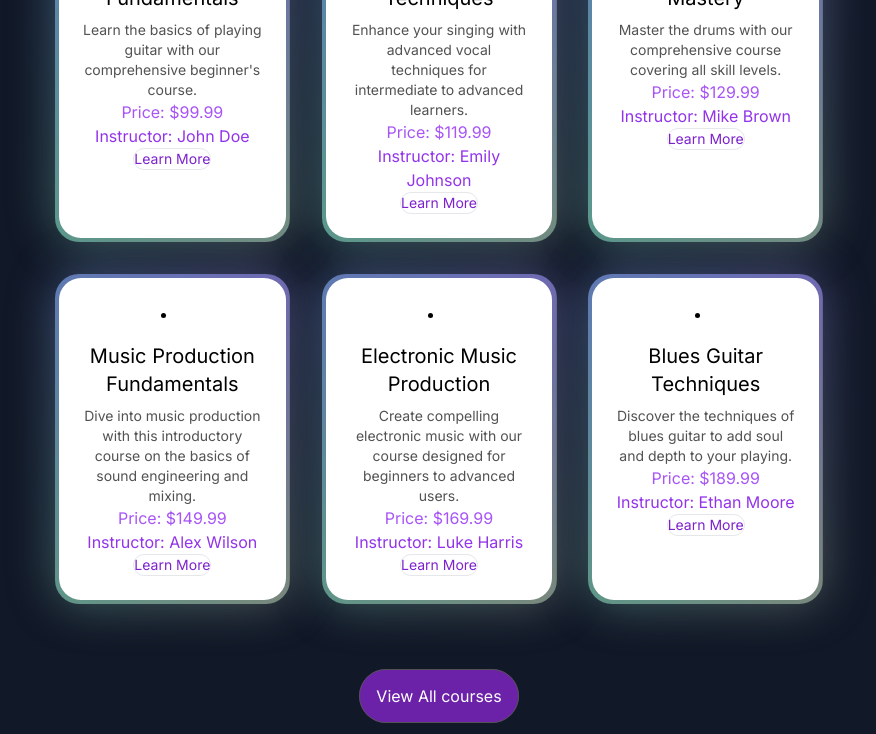
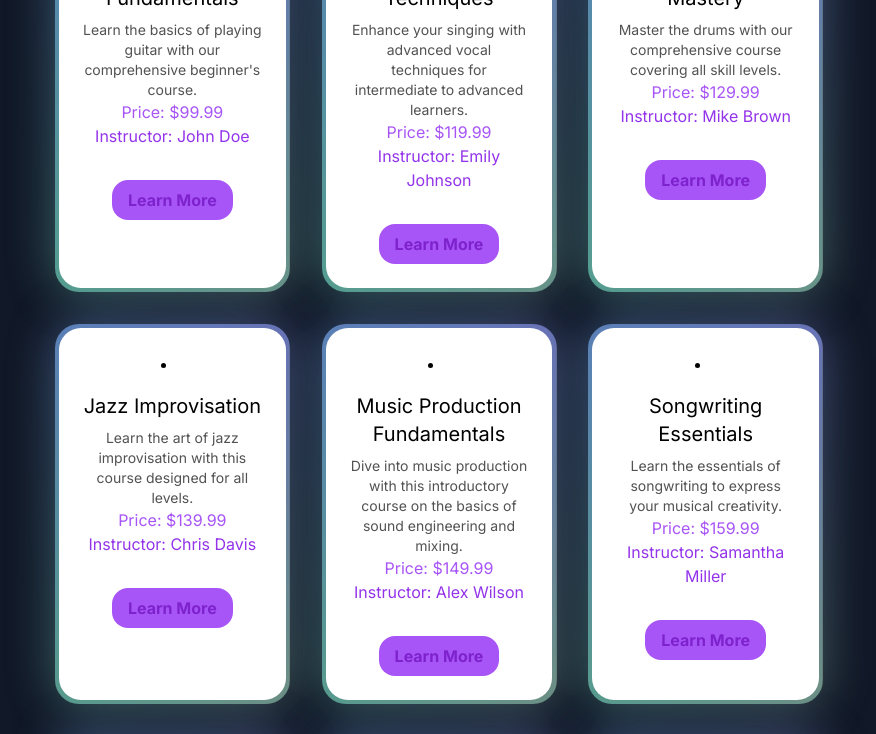
Before and after one commit to DhruvInnovator/musical-website, a Next.js app: page / in a window 1280 px wide. Shown: the part 1120-1854 px from the top of the page, without its empty margins (201-1077 px from the left). Built offline with nearby package versions, Linux system fonts and the light colour scheme.

Commit message:
button update

```diff
--- a/src/components/HeroSection.tsx
+++ b/src/components/HeroSection.tsx
@@ -9,8 +9,7 @@ export default function herosection() {
         <div className='h-auto md:h-[40rem] w-full rounded-md flex flex-col items-center justify-center relative overflow-hidden mx-auto py-10 md:py-0' >
         <Spotlight
         className="-top-40 left-0 md:left-60 md:-top-20"
-        fill="purple"
-      />
+        fill="purple"/>
             <div className='p-4 relative z-10 w-full text-center'>
                 <h1 className='text-white mt-20 md:mt-0 text-4xl md:text-7xl font-bold bg-clip-text text-transparent bg-gradient-to-b from-neutral-50 to-neutral-400'>Master The Art Of Music</h1>
                 <p className='mt-8 font-normal text-base md:text-lg text-neutral-300 max-w-lg mx-auto'>Dive into our comprehensive music courses and transform your musical journey today. Whether you are a beginner or looking to refine your skills, join us to unlock your true potential.</p>
--- a/src/components/ui/FeaturedCourses.tsx
+++ b/src/components/ui/FeaturedCourses.tsx
@@ -40,14 +40,14 @@ function FeaturedCourses() {
                 <BackgroundGradient className="flex flex-col rounded-[22px] bg-white dark:bg-zinc-900 overflow-hidden h-full max-w-sm">
                   <div className="p-4 sm:p-6 flex flex-col items-center text-center flex-grow">
                     <li>
-                    <p className="text-lg sm:text-xl text-black mt-4 mb-2 dark:text-neutral-200">{course.title}</p>
-                    <p className="text-sm text-neutral-600 dark:text-neutral-400 flex-grow">{course.description}</p>
-                    <p className="text-purple-500">Price: ${course.price}</p>
-                    <p className="text-purple-600">Instructor: {course.instructor}</p>
+                      <p className="text-lg sm:text-xl text-black mt-4 mb-2 dark:text-neutral-200">{course.title}</p>
+                      <p className="text-sm text-neutral-600 dark:text-neutral-400 flex-grow">{course.description}</p>
+                      <p className="text-purple-500">Price: ${course.price}</p>
+                      <p className="text-purple-600">Instructor: {course.instructor}</p>
                     </li>
 
-                    <button className="border items-center text-sm text-center text-md rounded-full">
-                    <Link href={`/course/${course.slug}`} className="text-purple-700">
+                    <button className="bg-purple-500 hover:bg-purple-600 text-white font-bold py-2 px-4 rounded-2xl mt-8">
+                    <Link href={`/course/${course.slug}`} className="text-purple-700 ">
                       Learn More
                     </Link>
                     </button>
@@ -58,8 +58,6 @@ function FeaturedCourses() {
             ))}
           </div>
         </div>
-
-
         <div className="mt-20 text-center">
         <Link href={"/courses"}
             className="px-4 py-4 rounded-full border text-md border-neutral-600 text-white bg-purple-800 hover:bg-black  transition duration-200"
--- a/src/components/ui/navbar-menu.tsx
+++ b/src/components/ui/navbar-menu.tsx
@@ -1,4 +1,6 @@
 "use client";
+
+
 import React from "react";
 import { motion } from "framer-motion";
 import Link from "next/link";
--- a/src/data/music_courses.json
+++ b/src/data/music_courses.json
@@ -47,7 +47,7 @@
         "description": "Learn the art of jazz improvisation with this course designed for all levels.",
         "price": 139.99,
         "instructor": "Chris Davis",
-        "isFeatured": false,
+        "isFeatured": true,
         "image": "/courses/jazz.jpg"
       },
       {
@@ -67,7 +67,7 @@
         "description": "Learn the essentials of songwriting to express your musical creativity.",
         "price": 159.99,
         "instructor": "Samantha Miller",
-        "isFeatured": false,
+        "isFeatured": true,
         "image": "/courses/song-writing.jpg"
       },
       {
@@ -87,7 +87,7 @@
         "description": "Explore the rich history of classical music from its origins to the present day.",
         "price": 179.99,
         "instructor": "Grace Lee",
-        "isFeatured": false,
+        "isFeatured": true,
         "image": "/courses/classical-music.jpg"
       },
       {
```
